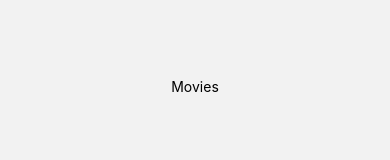
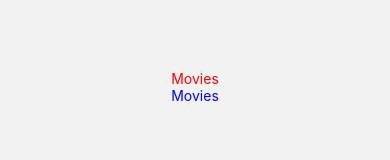
Before and after one commit to bopboy/reactnative-master, a React Native app: screen /Movies in a window 390 px wide. Shown: the part 343-503 px from the top of the page. Built offline with nearby package versions, Linux system fonts and the light colour scheme.

Commit message:
20 스타일드 컴포넌트 사용
expo 어쩌구들 또 다시 쫙 설치

```diff
--- a/screens/Movies.js
+++ b/screens/Movies.js
@@ -1,13 +1,23 @@
 import React from 'react'
-import { TouchableOpacity, Text } from 'react-native'
+// import { TouchableOpacity, Text } from 'react-native'
+import styled from 'styled-components/native'
 
+const Btn = styled.TouchableOpacity`
+    flex:1;
+    justify-content: center ;
+    align-items: center;
+`
+const Title = styled.Text`
+    color: ${props => props.selected ? "blue" : "red"};
+`
 const Movies = ({ navigation: { navigate } }) => (
-    <TouchableOpacity
+    <Btn
         style={{ flex: 1, justifyContent: "center", alignItems: "center" }}
         onPress={() => navigate("Stack", { screen: "Three" })}
     >
-        <Text>Movies</Text>
-    </TouchableOpacity >
+        <Title selected={false}>Movies</Title>
+        <Title selected={true}>Movies</Title>
+    </Btn >
 )
 
 export default Movies
```
Also changed, not shown: package.json (+7 -6 lines), 1 other file (tests, documents, lock files or other folders).
